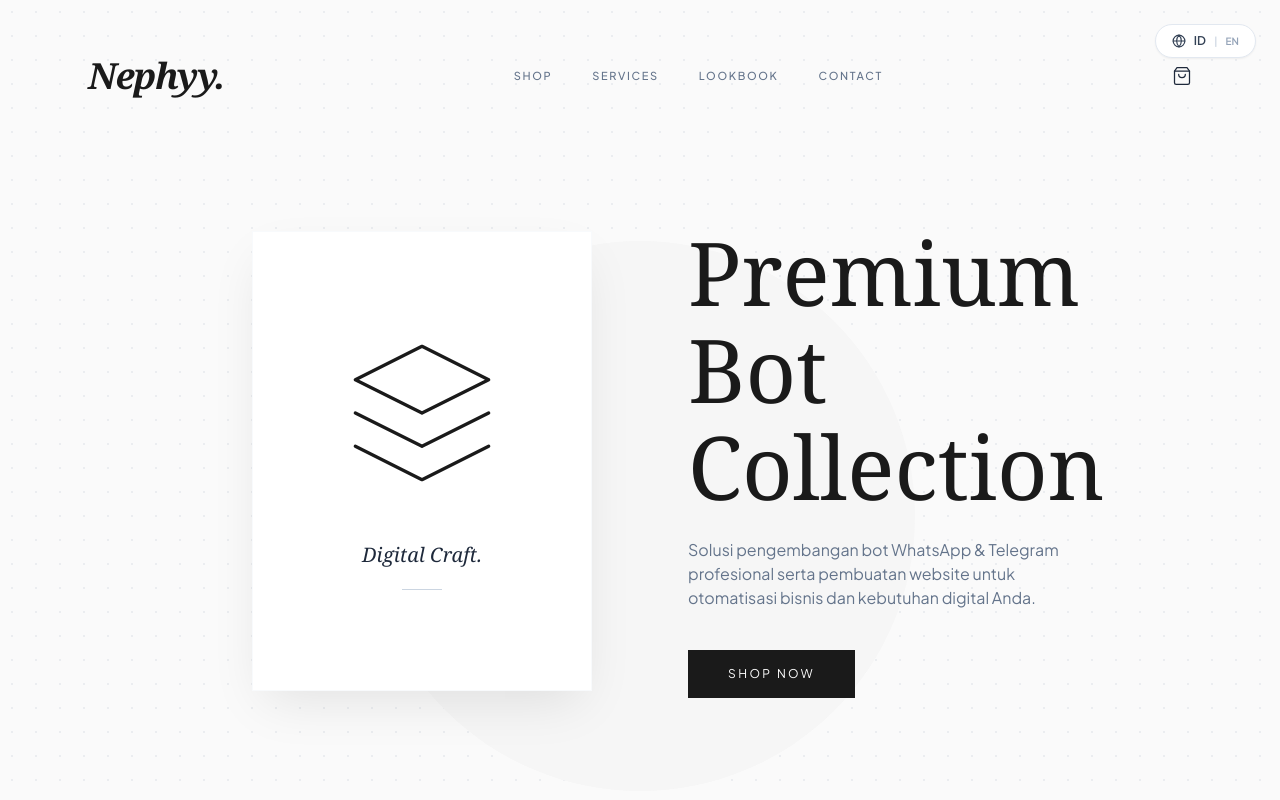
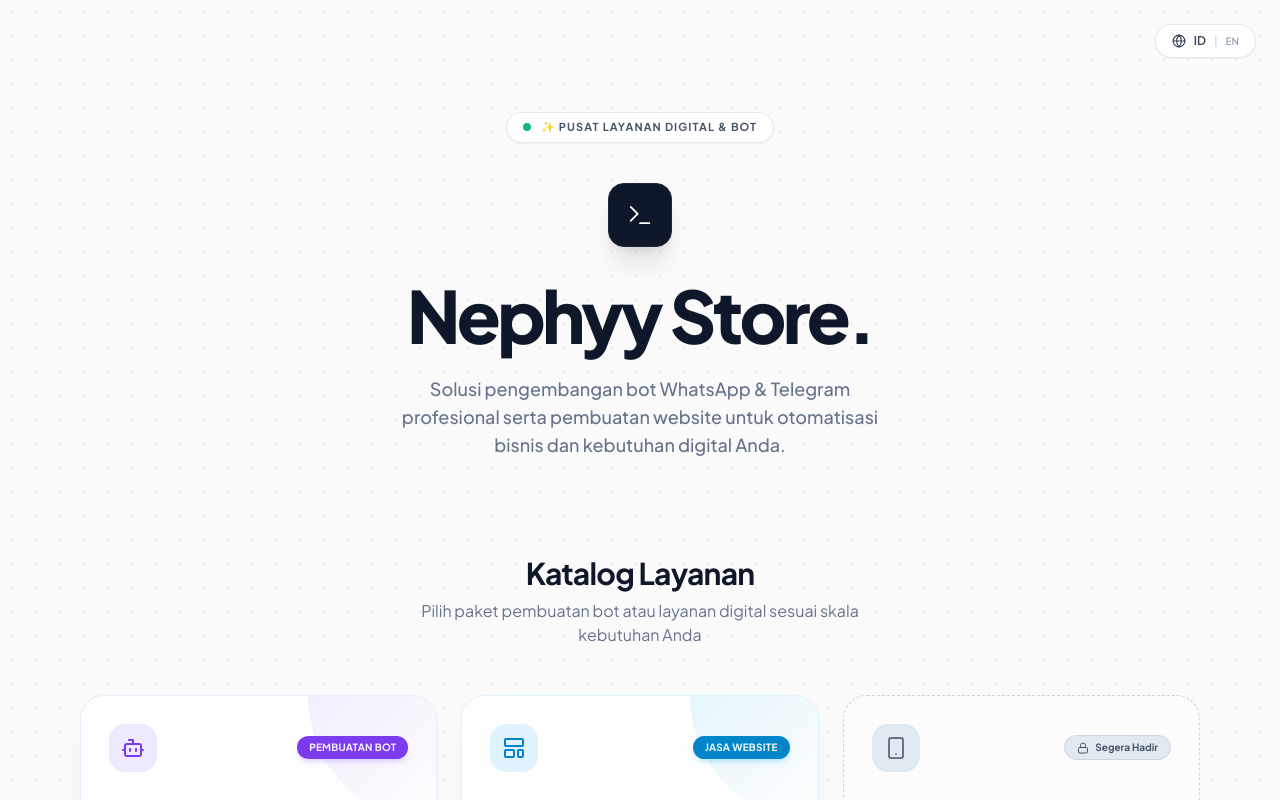
Before and after one commit to Nephyy1/itsnephyy, a Next.js app: page / in a window 1280 px wide. Shown: the top 800 px of the page. Built offline with nearby package versions, Linux system fonts and the light colour scheme.

Commit message:
Update Header.tsx

```diff
--- a/src/components/Header.tsx
+++ b/src/components/Header.tsx
@@ -2,72 +2,37 @@
 
 import { useLanguage } from "./LanguageContext";
 import { motion } from "framer-motion";
-import { ShoppingBag } from "lucide-react";
+import { Terminal } from "lucide-react";
 
 export default function Header() {
   const { t } = useLanguage();
 
   return (
-    <div className="w-full max-w-[1200px] mx-auto px-6 md:px-12 pt-10 mb-28 relative">
-      <nav className="flex items-center justify-between mb-20 md:mb-32 relative z-20">
-        <h1 className="font-serif text-3xl md:text-4xl font-bold italic tracking-tight text-[#1A1A1A]">
-          Nephyy.
-        </h1>
+    <motion.header
+      initial={{ opacity: 0, y: 20 }}
+      animate={{ opacity: 1, y: 0 }}
+      transition={{ duration: 0.7, ease: [0.22, 1, 0.36, 1] }}
+      className="flex flex-col items-center text-center mt-24 mb-24 px-4 max-w-3xl mx-auto"
+    >
+      <div className="flex items-center gap-2.5 px-4 py-1.5 rounded-full bg-white border border-slate-200 text-slate-600 text-[11px] font-bold mb-10 shadow-sm">
+        <span className="relative flex h-2 w-2">
+          <span className="animate-ping absolute inline-flex h-full w-full rounded-full bg-emerald-400 opacity-75"></span>
+          <span className="relative inline-flex rounded-full h-2 w-2 bg-emerald-500"></span>
+        </span>
+        <span className="tracking-widest uppercase">{t.badge}</span>
+      </div>
 
-        <div className="hidden md:flex items-center gap-10 text-[11px] font-medium text-slate-500 uppercase tracking-[0.15em]">
-          <a href="#" className="hover:text-slate-900 transition-colors">Shop</a>
-          <a href="#" className="hover:text-slate-900 transition-colors">Services</a>
-          <a href="#" className="hover:text-slate-900 transition-colors">Lookbook</a>
-          <a href="#" className="hover:text-slate-900 transition-colors">Contact</a>
-        </div>
+      <div className="w-16 h-16 rounded-2xl bg-slate-900 flex items-center justify-center shadow-xl shadow-slate-900/10 mb-8 border border-slate-800">
+        <Terminal className="w-7 h-7 text-white stroke-[1.5]" />
+      </div>
 
-        <div className="flex items-center gap-6">
-          <button className="text-slate-800 hover:text-black transition-colors">
-            <ShoppingBag className="w-5 h-5" strokeWidth={1.5} />
-          </button>
-        </div>
-      </nav>
+      <h1 className="text-5xl md:text-7xl font-extrabold tracking-tighter text-slate-900 mb-6">
+        Nephyy Store.
+      </h1>
 
-      <header className="relative flex flex-col md:flex-row items-center justify-between gap-12 lg:gap-24">
-        <div className="absolute left-1/2 top-1/2 -translate-x-1/2 -translate-y-[40%] w-[320px] h-[320px] md:w-[550px] md:h-[550px] bg-[#F6F6F6] rounded-full -z-10"></div>
-
-        <motion.div
-          initial={{ opacity: 0, y: 30 }}
-          animate={{ opacity: 1, y: 0 }}
-          transition={{ duration: 0.8, ease: "easeOut" }}
-          className="flex-1 w-full flex justify-center md:justify-end z-10"
-        >
-          <div className="w-72 h-[380px] md:w-[340px] md:h-[460px] bg-white shadow-[0_20px_50px_-12px_rgba(0,0,0,0.1)] p-8 flex flex-col items-center justify-center border border-slate-50 relative overflow-hidden group">
-            <div className="absolute inset-0 bg-slate-50/50 opacity-0 group-hover:opacity-100 transition-opacity duration-500"></div>
-
-            <svg viewBox="0 0 24 24" fill="none" stroke="#1A1A1A" strokeWidth="0.5" strokeLinecap="round" strokeLinejoin="round" className="w-32 h-32 md:w-40 md:h-40 transform group-hover:scale-105 transition-transform duration-700">
-              <path d="M12 2L2 7l10 5 10-5-10-5zM2 17l10 5 10-5M2 12l10 5 10-5" />
-            </svg>
-
-            <div className="mt-12 text-center relative z-10">
-              <p className="font-serif italic text-xl text-slate-800">Digital Craft.</p>
-              <div className="w-10 h-[1px] bg-slate-300 mx-auto mt-5"></div>
-            </div>
-          </div>
-        </motion.div>
-
-        <motion.div
-          initial={{ opacity: 0, x: 30 }}
-          animate={{ opacity: 1, x: 0 }}
-          transition={{ duration: 0.8, delay: 0.2, ease: "easeOut" }}
-          className="flex-1 z-10 text-center md:text-left pt-10 md:pt-0"
-        >
-          <h2 className="font-serif text-5xl md:text-[5.5rem] font-medium text-[#1A1A1A] leading-[1.1] mb-6">
-            Premium Bot <br /> Collection
-          </h2>
-          <p className="text-slate-500 font-sans text-sm md:text-base max-w-sm mx-auto md:mx-0 mb-10 leading-relaxed">
-            {t.bio}
-          </p>
-          <button className="bg-[#1A1A1A] text-white px-10 py-4 font-sans text-xs tracking-[0.2em] uppercase hover:bg-black transition-colors">
-            Shop Now
-          </button>
-        </motion.div>
-      </header>
-    </div>
+      <p className="text-slate-500 font-medium text-base md:text-lg max-w-lg leading-relaxed">
+        {t.bio}
+      </p>
+    </motion.header>
   );
 }
```
